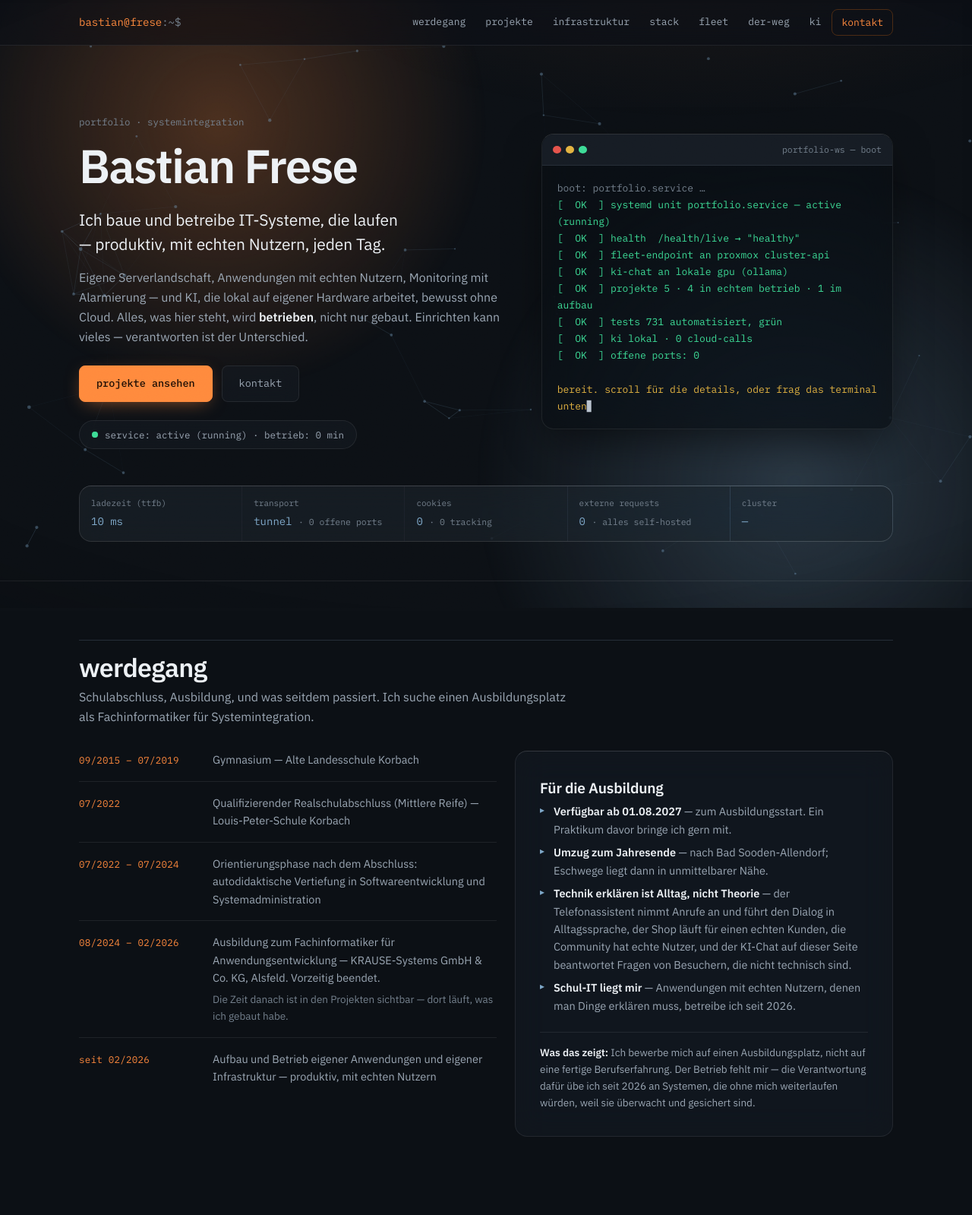
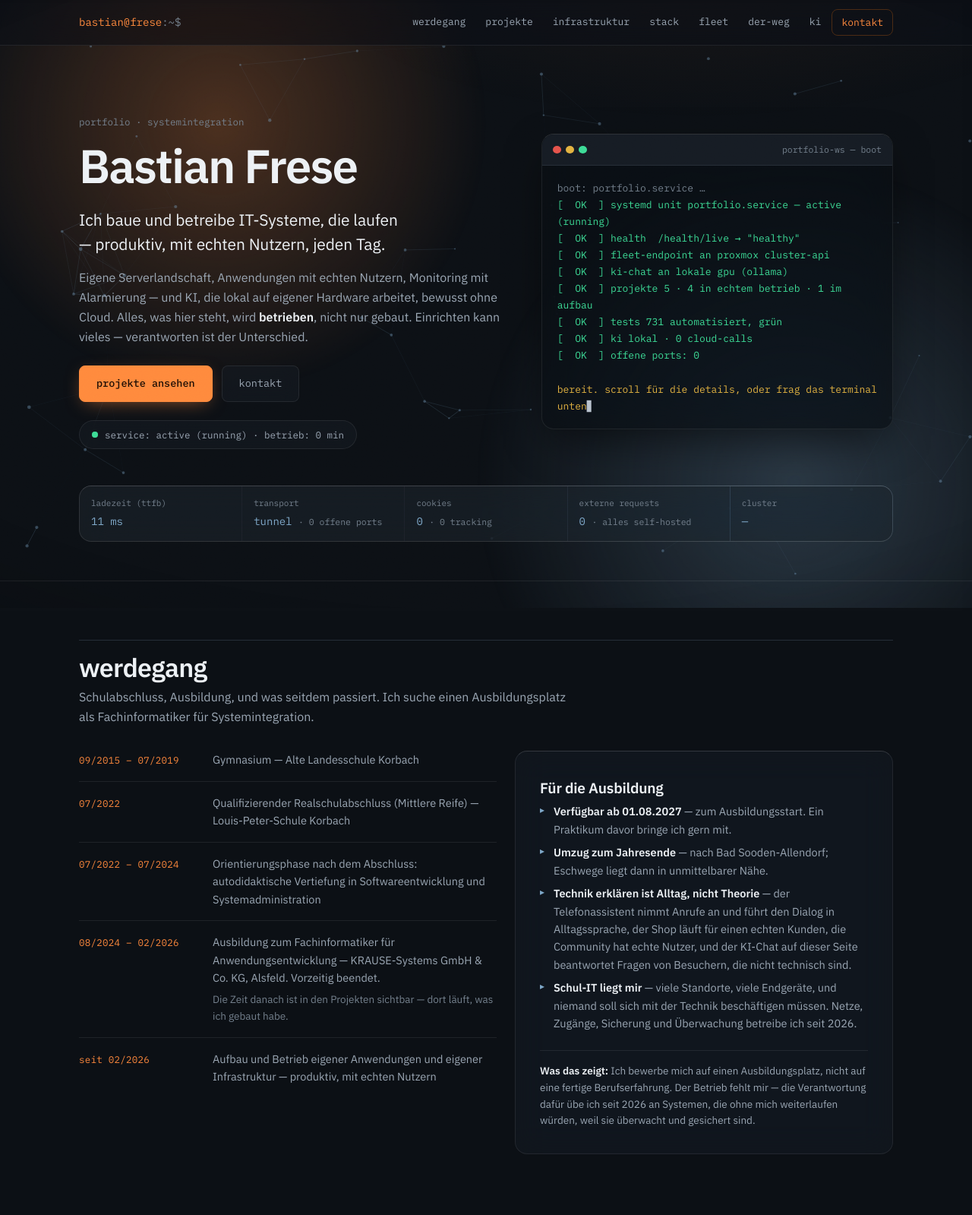
Before and after one commit to BastianFrese/portfolio-website, an ASP.NET Core app: page / in a window 1280 px wide. Shown: the top 1599 px of the page at 76% size. Run offline with ASP.NET Core 8, Linux system fonts and the light colour scheme; data that the repository does not hold is empty.

Commit message:
fix: schul-it als betrieb der it fuer die schulen, nicht als benutzerschulung

```diff
--- a/Views/Home/Index.cshtml
+++ b/Views/Home/Index.cshtml
@@ -81,7 +81,7 @@
             <li><strong>Verfügbar ab 01.08.2027</strong> — zum Ausbildungsstart. Ein Praktikum davor bringe ich gern mit.</li>
             <li><strong>Umzug zum Jahresende</strong> — nach Bad Sooden-Allendorf; Eschwege liegt dann in unmittelbarer Nähe.</li>
             <li><strong>Technik erklären ist Alltag, nicht Theorie</strong> — der Telefonassistent nimmt Anrufe an und führt den Dialog in Alltagssprache, der Shop läuft für einen echten Kunden, die Community hat echte Nutzer, und der KI-Chat auf dieser Seite beantwortet Fragen von Besuchern, die nicht technisch sind.</li>
-            <li><strong>Schul-IT liegt mir</strong> — Anwendungen mit echten Nutzern, denen man Dinge erklären muss, betreibe ich seit 2026.</li>
+            <li><strong>Schul-IT liegt mir</strong> — viele Standorte, viele Endgeräte, und niemand soll sich mit der Technik beschäftigen müssen. Netze, Zugänge, Sicherung und Überwachung betreibe ich seit 2026.</li>
           </ul>
           <p class="point"><strong>Was das zeigt:</strong> Ich bewerbe mich auf einen Ausbildungsplatz, nicht auf eine fertige Berufserfahrung. Der Betrieb fehlt mir — die Verantwortung dafür übe ich seit 2026 an Systemen, die ohne mich weiterlaufen würden, weil sie überwacht und gesichert sind.</p>
         </div>
```
